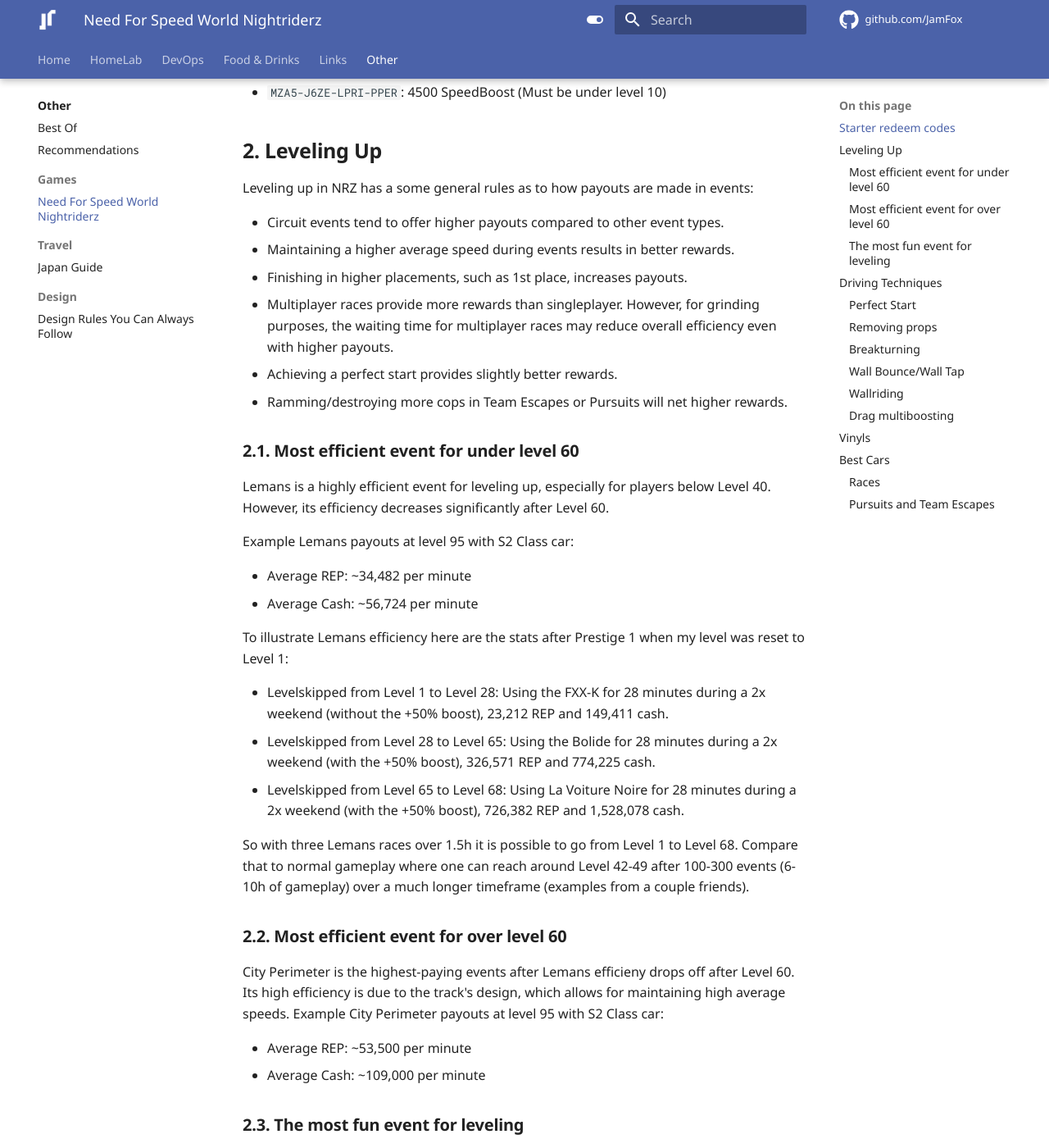
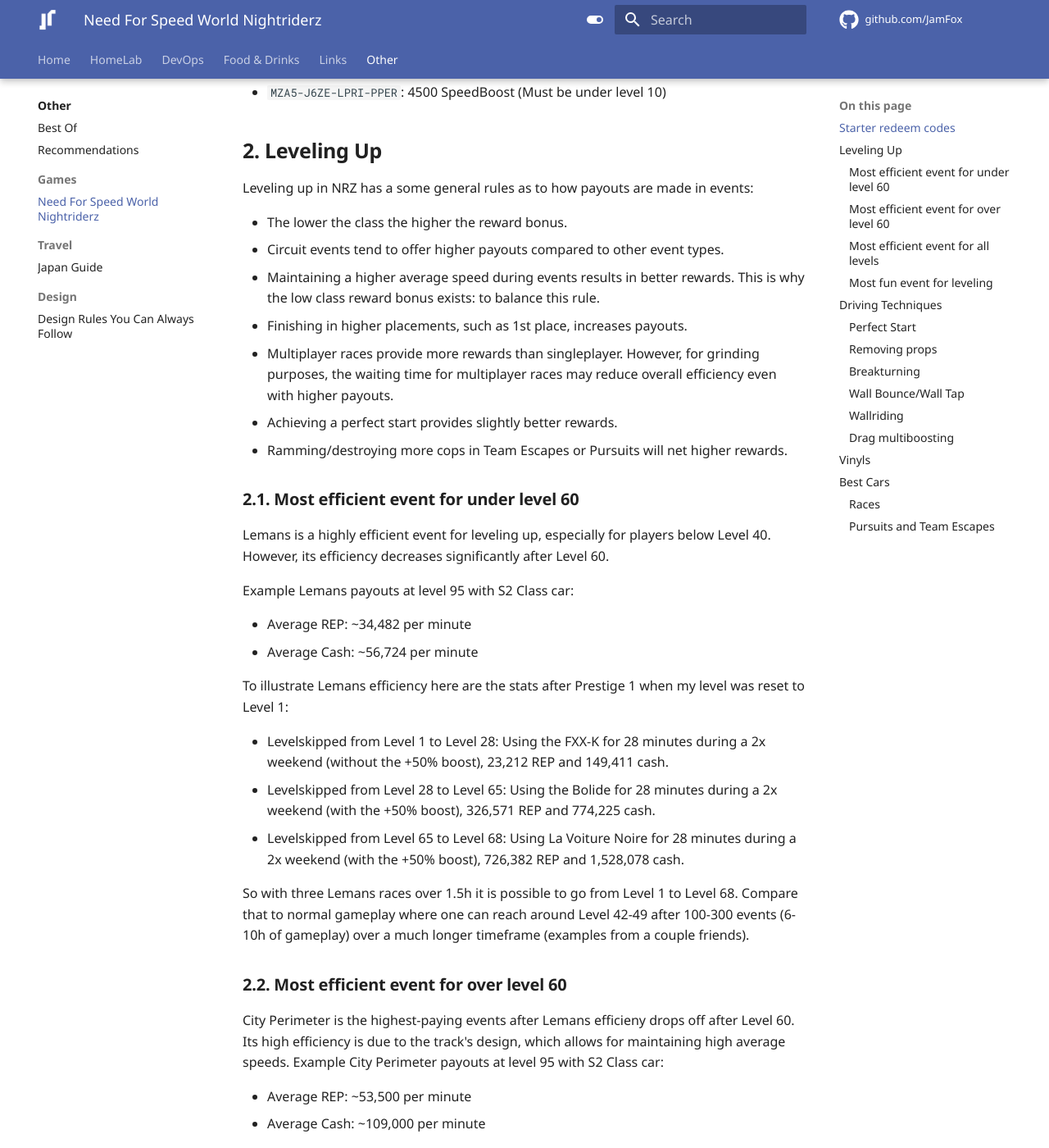
Before and after one commit to JamFox/docs.jamfox.dev, an MkDocs documentation site: the page built from docs/content/games/nfs-world-nrz.md, in a window 1280 px wide and 1400 px high, scrolled down 455 px. Shown: the whole window at 82% size. Built offline with MkDocs 1.6.1 and Material for MkDocs 9.7.7, drawn with Linux system fonts in a browser that asks for light colours; comment, search, counter and statistics services are not loaded; some of the changed text lies outside the part shown.

Commit message:
add notes

```diff
--- a/docs/content/games/nfs-world-nrz.md
+++ b/docs/content/games/nfs-world-nrz.md
@@ -14,8 +14,9 @@ Redeem in [nightriderz.world](https://nightriderz.world/) from `Profile Icon > '
 
 Leveling up in NRZ has a some general rules as to how payouts are made in events:
 
+- The lower the class the higher the reward bonus.
 - Circuit events tend to offer higher payouts compared to other event types.
-- Maintaining a higher average speed during events results in better rewards.
+- Maintaining a higher average speed during events results in better rewards. This is why the low class reward bonus exists: to balance this rule.
 - Finishing in higher placements, such as 1st place, increases payouts.
 - Multiplayer races provide more rewards than singleplayer. However, for grinding purposes, the waiting time for multiplayer races may reduce overall efficiency even with higher payouts.
 - Achieving a perfect start provides slightly better rewards.
@@ -46,7 +47,11 @@ City Perimeter is the highest-paying events after Lemans efficieny drops off aft
 - Average REP: ~53,500 per minute
 - Average Cash: ~109,000 per minute
 
-### The most fun event for leveling
+### Most efficient event for all levels
+
+Doing the longest E class restricted race on the current rotation (check [here](https://nightriderz.world/rotations) for all rotations) is the best due to the low class restricted reward bonus.
+
+### Most fun event for leveling
 
 Another good choice is High Stakes, but because it's a Team Escape, the rewards vary depending on how many police cars you ram or destroy during the event. Example High Stakes payouts at level 95 with S2 Class car:
 
```
